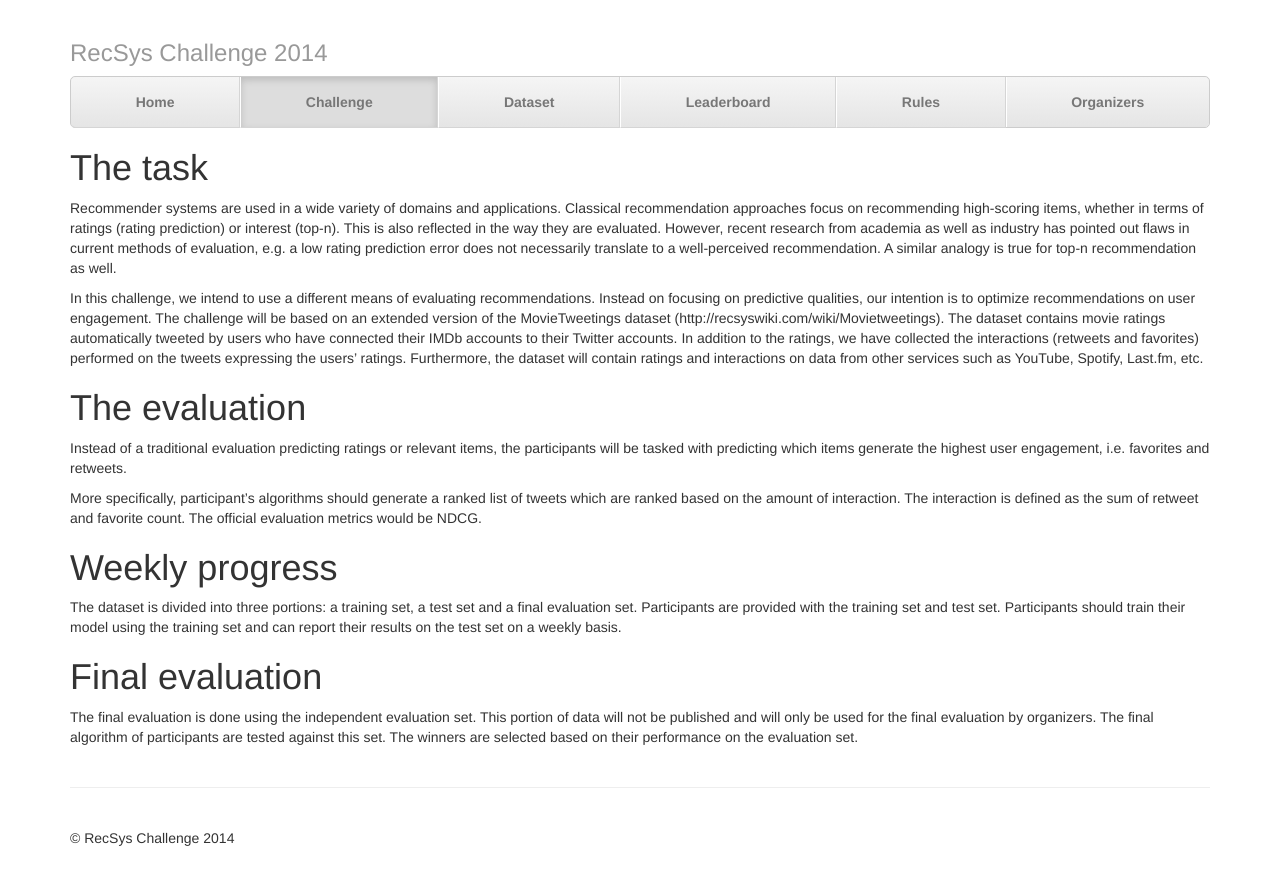
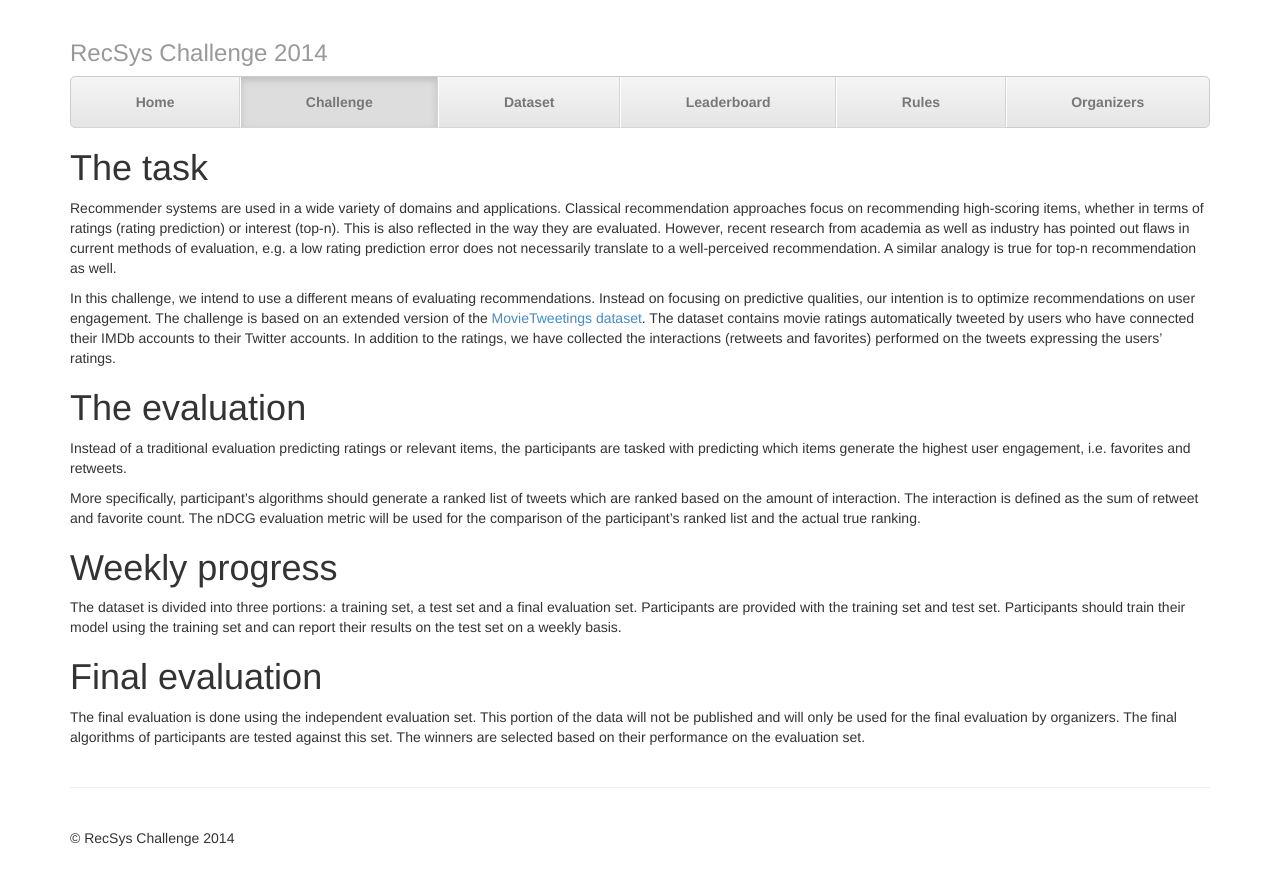
Before and after one commit to recsyschallenge/2014, a Jekyll site: the page built from challenge/index.md, in a window 1280 px wide. Shown: the top 885 px of the page. Built offline with Jekyll 4.4.1, drawn with Linux system fonts in a browser that asks for light colours; Markdown is read by kramdown in place of the engine named in the settings.

Commit message:
updated the challenge page (language)

```diff
--- a/challenge/index.md
+++ b/challenge/index.md
@@ -6,17 +6,18 @@ layout: default
 Recommender systems are used in a wide variety of domains and applications. Classical recommendation approaches focus on recommending high-scoring items, whether in terms of ratings (rating prediction) or interest (top-n). This is also reflected in the way they are evaluated. However, recent research from academia as well as industry has pointed out flaws in current methods of evaluation, e.g. a low rating prediction error does not necessarily translate to a well-perceived recommendation. A similar analogy is true for top-n recommendation as well.
 
 In this challenge, we intend to use a different means of evaluating recommendations. Instead on focusing on predictive qualities, our intention is to optimize recommendations on user engagement.
-The challenge will be based on an extended version of the MovieTweetings dataset (http://recsyswiki.com/wiki/Movietweetings). The dataset contains movie ratings automatically tweeted by users who have connected their IMDb accounts to their Twitter accounts. In addition to the ratings, we have collected the interactions (retweets and favorites) performed on the tweets expressing the users’ ratings. Furthermore, the dataset will contain ratings and interactions on data from other services such as YouTube, Spotify, Last.fm, etc.
+The challenge is based on an extended version of the [MovieTweetings dataset](http://recsyswiki.com/wiki/Movietweetings). The dataset contains movie ratings automatically tweeted by users who have connected their IMDb accounts to their Twitter accounts. In addition to the ratings, we have collected the interactions (retweets and favorites) performed on the tweets expressing the users’ ratings.
 
 
 #The evaluation
-Instead of a traditional evaluation predicting ratings or relevant items, the participants will be tasked with predicting which items generate the highest user engagement, i.e. favorites and retweets.
+Instead of a traditional evaluation predicting ratings or relevant items, the participants are tasked with predicting which items generate the highest user engagement, i.e. favorites and retweets.
 
-More specifically, participant's algorithms should generate a ranked list of tweets which are ranked based on the amount of interaction. The interaction is defined as the sum of retweet and favorite count. The official evaluation metrics would be NDCG.
+More specifically, participant's algorithms should generate a ranked list of tweets which are ranked based on the amount of interaction. The interaction is defined as the sum of retweet and favorite count. The nDCG evaluation metric will be used for the comparison of the participant's ranked list and the actual true ranking.
+
 
 #Weekly progress
 The dataset is divided into three portions: a training set, a test set and a final evaluation set. Participants are provided with the training set and test set. Participants should train their model using the training set and can report their results on the test set on a weekly basis.
 
 
 #Final evaluation
-The final evaluation is done using the independent evaluation set. This portion of data will not be published and will only be used for the final evaluation by organizers. The final algorithm of participants are tested against this set. The winners are selected based on their performance on the evaluation set.
+The final evaluation is done using the independent evaluation set. This portion of the data will not be published and will only be used for the final evaluation by organizers. The final algorithms of participants are tested against this set. The winners are selected based on their performance on the evaluation set.
```
